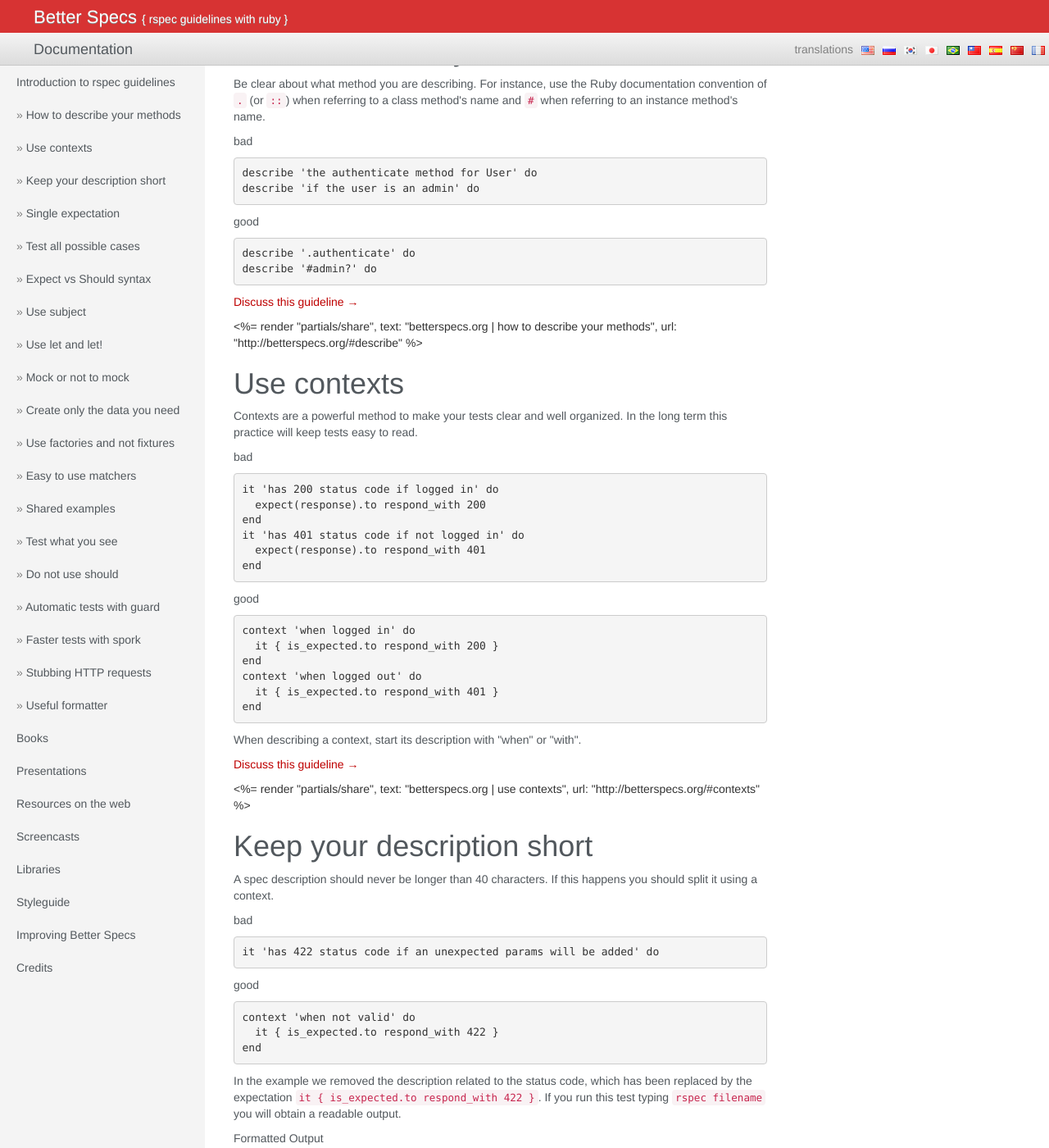
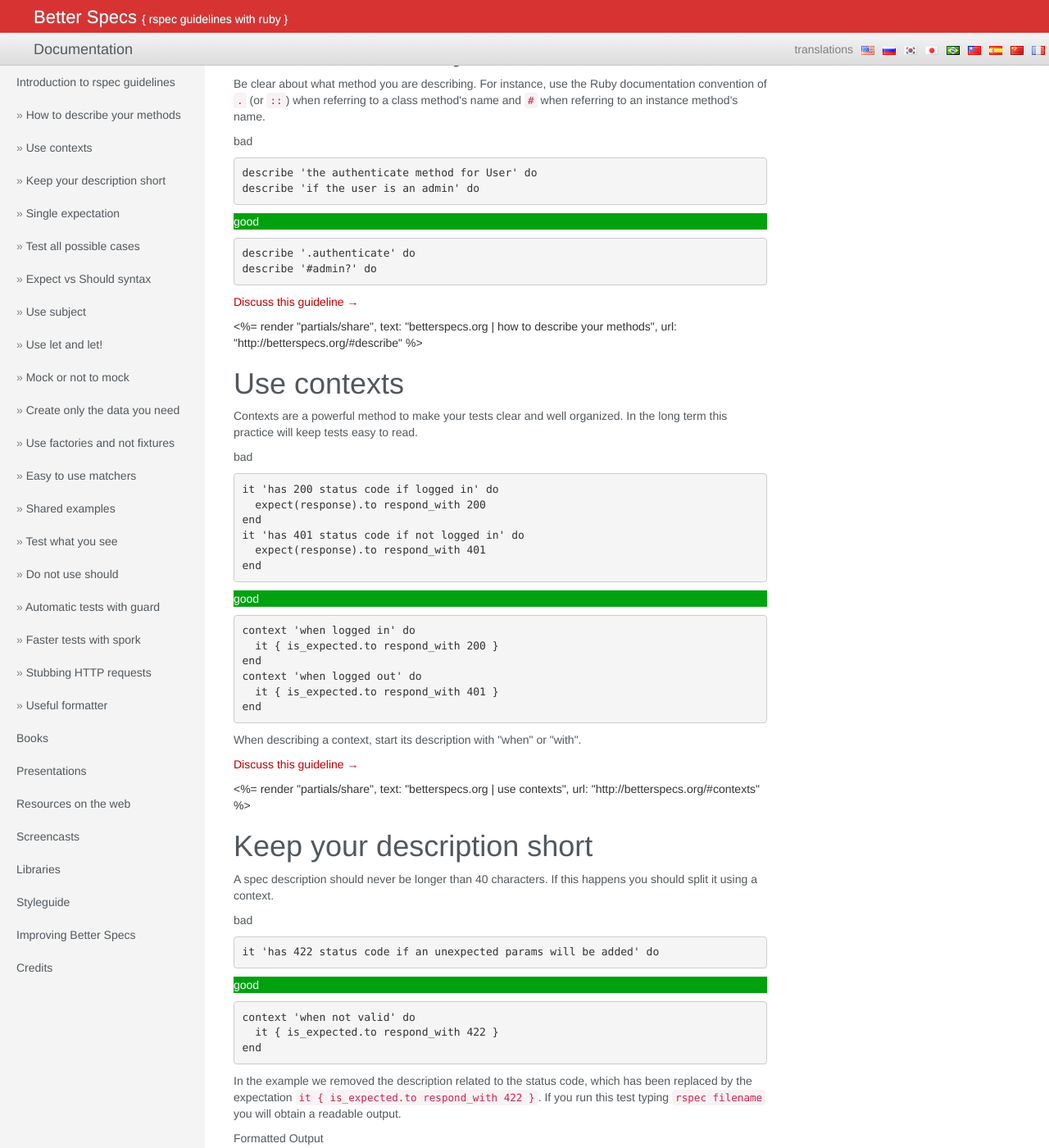
Before and after one commit to akz92/akz92.github.io, a Jekyll site: the page built from index.html, in a window 1280 px wide and 1400 px high, scrolled down 273 px. Shown: the whole window at 82% size. Built offline with Jekyll 4.4.1, drawn with Linux system fonts in a browser that asks for light colours.

Commit message:
Update custom.css

```diff
--- a/css/custom.css
+++ b/css/custom.css
@@ -24,7 +24,7 @@
   color: #52585D;
 }
 
-#section p.correct {
+p.correct {
   background: #00a20f;
   color: white;
 }
```
